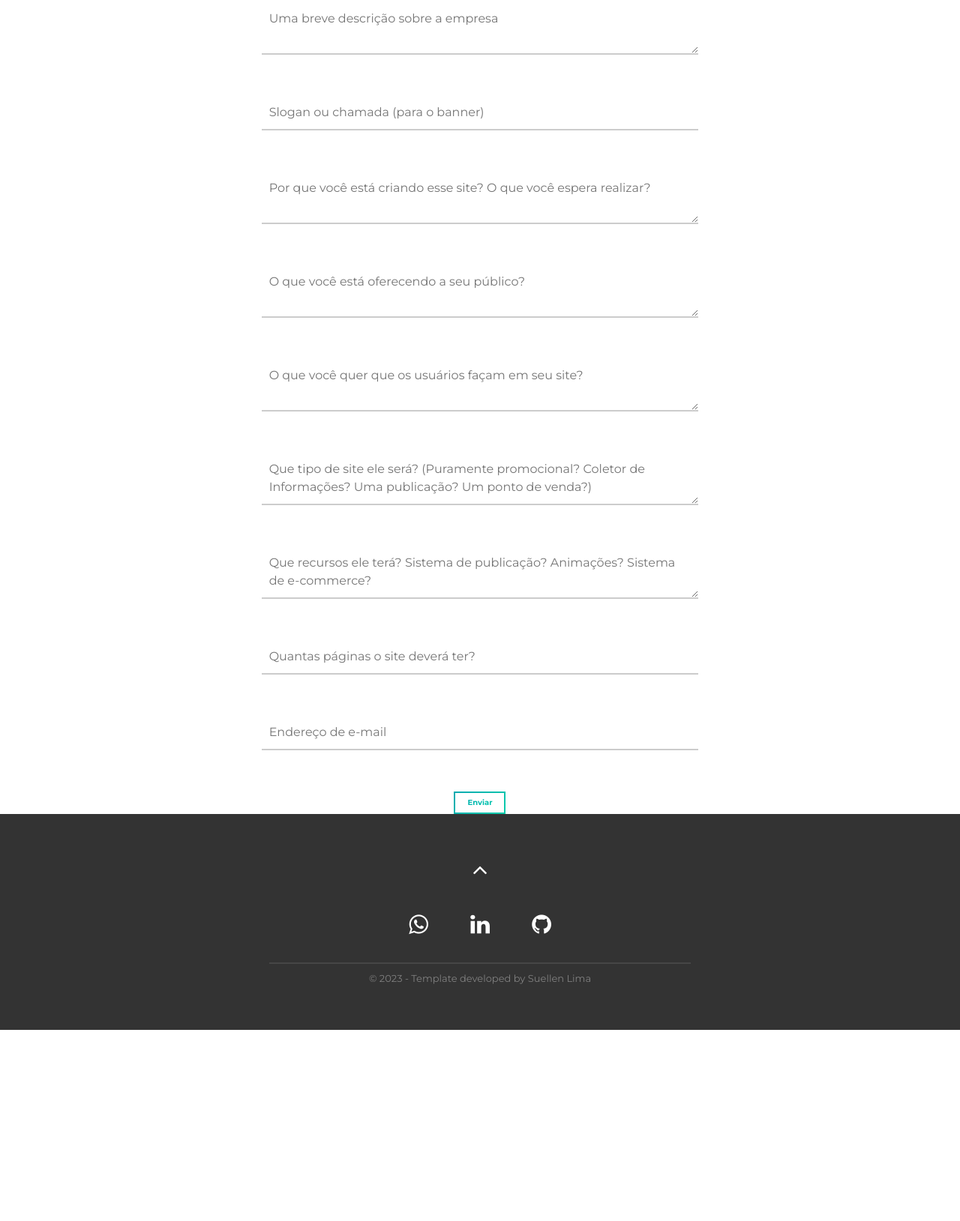
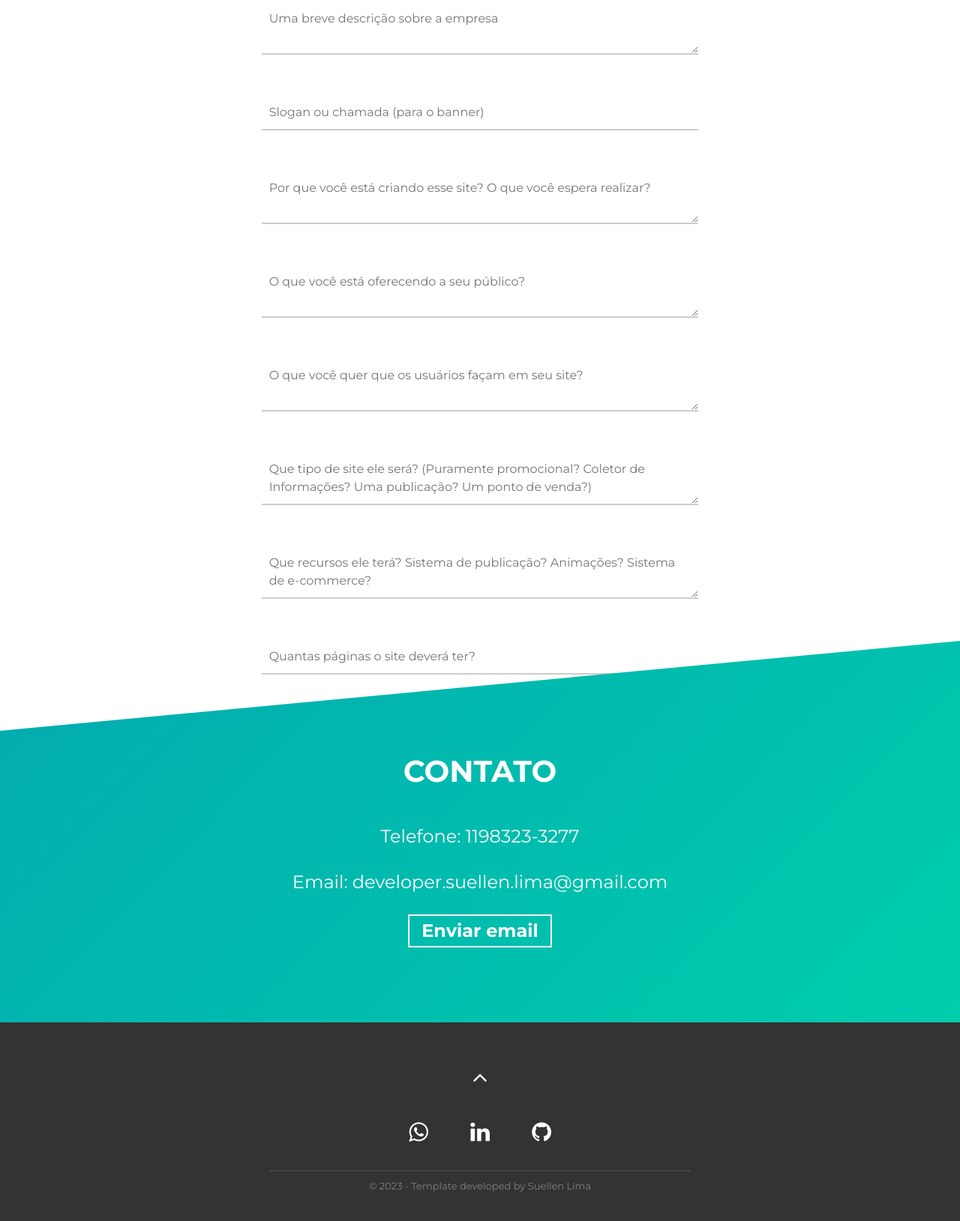
Before and after one commit to SuellenLimaDev/Portifolio, a website built with Parcel: page src/form.html in a window 1280 px wide. Shown: the part 607-2236 px from the top of the page at 75% size. Before the commit the page ends 1981 px from the top, so only its background shows below. Built offline with nearby package versions, Linux system fonts and the light colour scheme.

Commit message:
Revert "direcionamento do menu e envio do formulário por email com formsubit"
This reverts commit e1a885b63afe1ccf17d04b41bfc51d066a670ea3.

```diff
--- a/src/form.html
+++ b/src/form.html
@@ -38,15 +38,14 @@
   <body>
     <div class="header" id="header">
       <a href="index.html">Home</a>
-      <a href="index.html#about">Sobre mim</a>
-      <a href="index.html#projects">Projetos</a>
-      <a href="index.html#contact">Contato</a>
+      <a href="#sobre">Sobre mim</a>
+      <a href="#">Projetos</a>
+      <a href="#contact">Contato</a>
       <a href="#">Orçamento grátis</a>
     </div>
     <div id="top"></div>
-    <div class="form-container
-    ">
-    <form action="https://formsubmit.co/developer.suellen.lima@gmail.com" method="post">
+    <div class="form-container">
+    <form>
         <h2 class="hero-title section-title">Como deseja o seu site?</h2>
 
         <h3 class="hero-title">Me conte como você imagina que seria seu site ideal para você ou sua empresa</h3>
@@ -117,19 +116,26 @@
             <!-- <h3>Público-Alvo</h3> -->
             <!-- <label for="frequencia_visitas">
                 </label> -->
-                <div class=" hero-title input-container">
-                  <input type="email" name="email" placeholder="Endereço de e-mail" class="input-field">
-                </div>
-                <button type="submit" id="submitForm" class="cta-btn cta-btn--hero">Enviar</button>
-                <input type="hidden" name="_next" value="index.html">
-                <input type="hidden" name="_subject" value="Novo pedido de Orçamento!">
-                <!-- <input type="hidden" name="_captcha" value="false"> -->
-                <input type="hidden" name="_autoresponse" value="Recebemos sua mensagem, em breve retornaremos com mais detalhes
-                sobre seu site e seu orçamento completo! Você esta mais proximo de ter o site do seu negocio/serviço!">
-
                 </div>
               </div>
                 </form>
+                <section id="contact">
+                  <div class="container">
+                    <h2 class="section-title">Contato</h2>
+                    <div class="contact-wrapper load-hidden">
+                      <p class="contact-wrapper__text">Telefone: 1198323-3277</p>
+                      <p class="contact-wrapper__text">Email: developer.suellen.lima@gmail.com</p>
+                      <a
+                        rel="noreferrer"
+                        target="_blank"
+                        class="cta-btn cta-btn--resume"
+                        href="mailto:developer.suellen.lima@gmail.com"
+                        >Enviar email</a
+                      >
+                    </div>
+                  </div>
+                </section>
+
     <footer class="footer navbar-static-bottom">
       <div class="container">
         <a rel="noreferrer" href="#top" class="back-to-top">
```
Also changed, not shown: src/index.html (+1 -1 lines), src/assets/favicon.png, src/assets/logo_size.jpg (deleted), src/assets/logo_size_invert.jpg (deleted), 1 other file.
